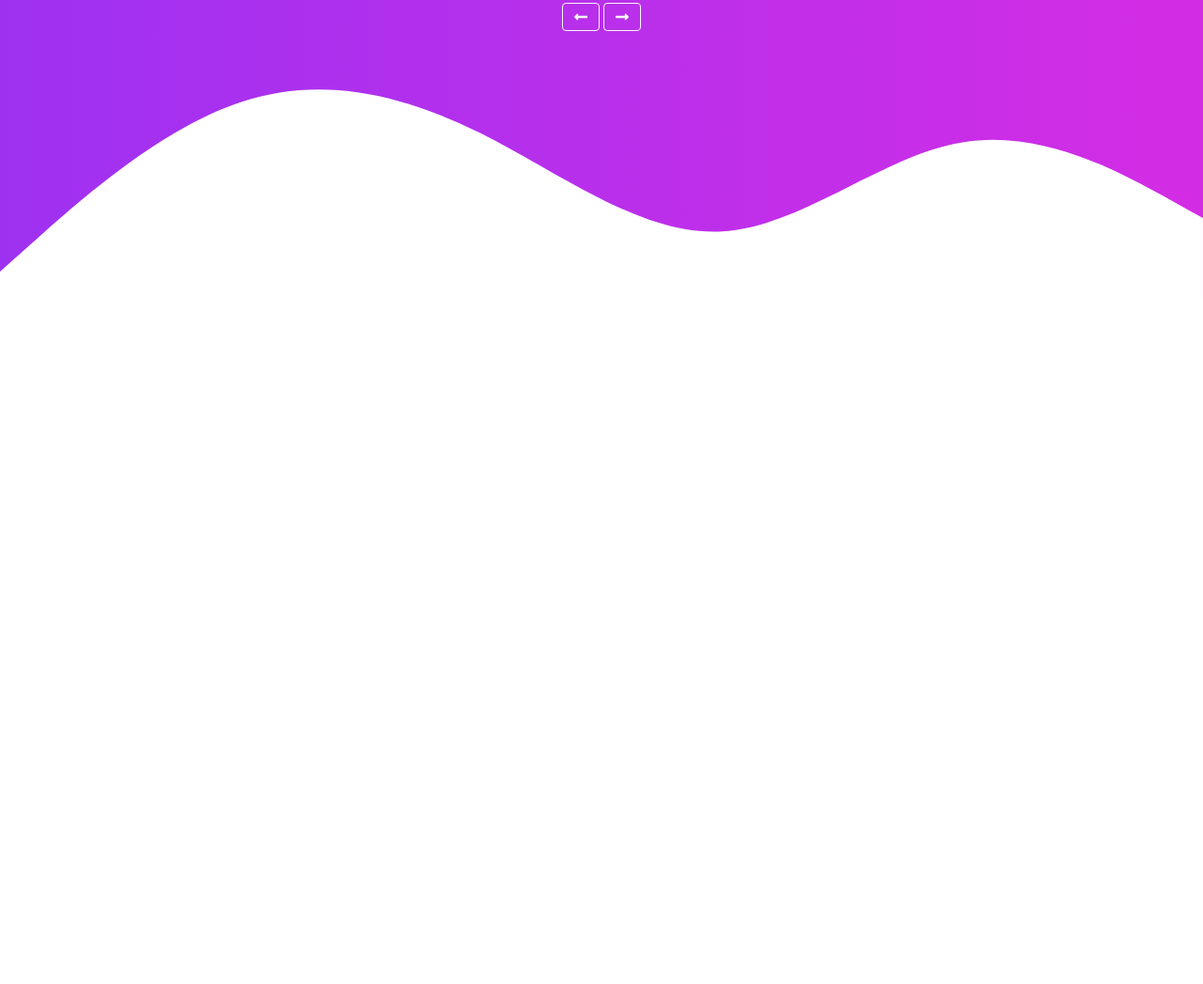
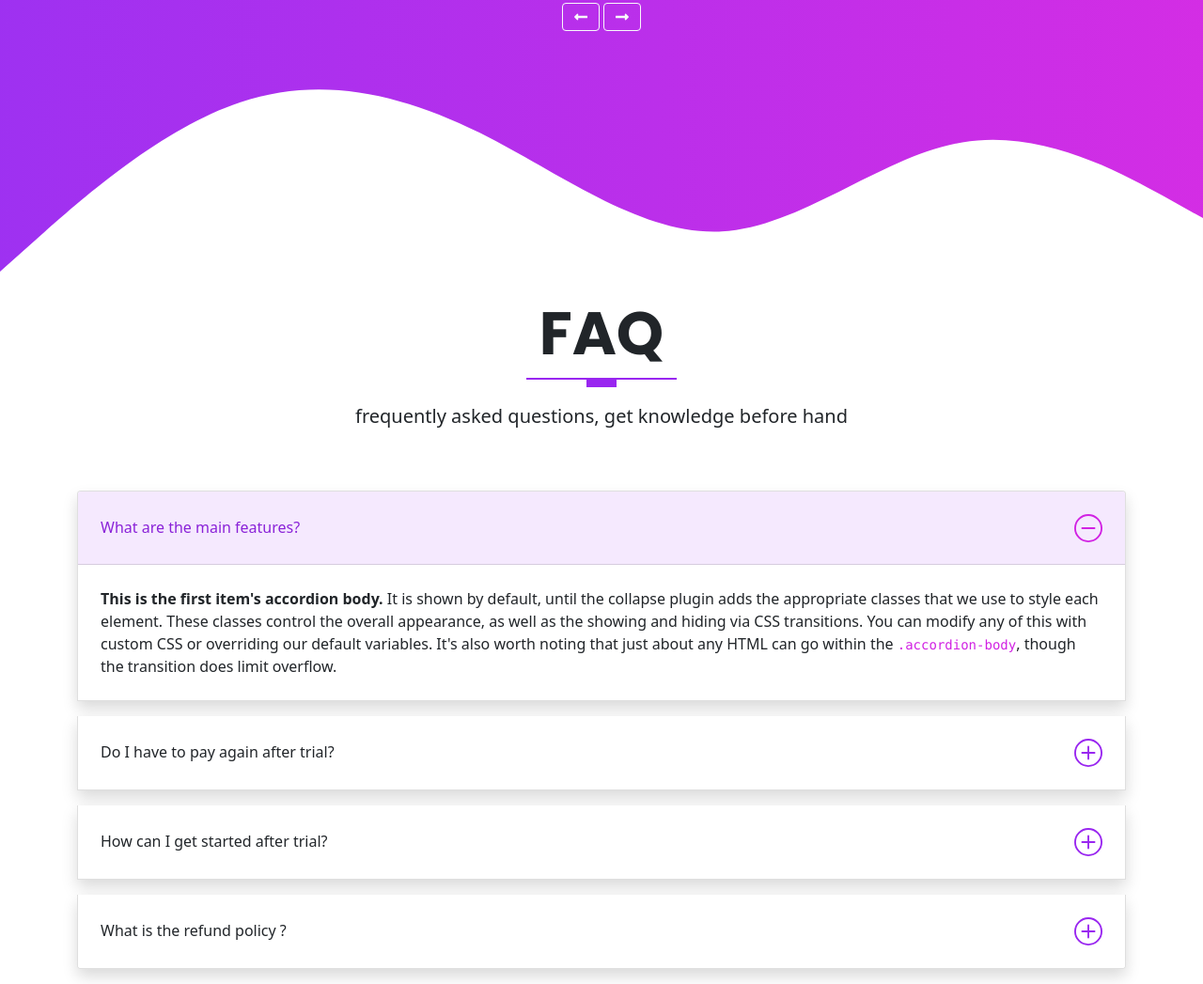
Before and after one commit to carlos-edhr/portfolio-bootstrap-sass, a website: page index.html in a window 1280 px wide. Shown: the part 4058-5105 px from the top of the page at 94% size. Before the commit the page ends 4375 px from the top, so only its background shows below. Drawn offline with Linux system fonts and the light colour scheme.

Commit message:
FAQ section completed

```diff
--- a/index.html
+++ b/index.html
@@ -364,17 +364,11 @@
                 <p class="fw-light">CEO & Founder</p>
               </div>
             </div>
-
-
-
-
           </div>
         <div class="text-center">
           <button class="btn btn-outline-light fas fa-long-arrow-alt-left" type="button" data-bs-target="#carouselExampleCaptions" data-bs-slide="prev">
-
           </button>
           <button class="btn btn-outline-light fas fa-long-arrow-alt-right" type="button" data-bs-target="#carouselExampleCaptions" data-bs-slide="next">
-
           </button>
         </div>
         </div>
@@ -382,6 +376,77 @@
       <svg xmlns="http://www.w3.org/2000/svg" viewBox="0 0 1440 320"><path fill="#fff" fill-opacity="1" d="M0,288L48,245.3C96,203,192,117,288,85.3C384,53,480,75,576,122.7C672,171,768,245,864,240C960,235,1056,149,1152,133.3C1248,117,1344,171,1392,197.3L1440,224L1440,320L1392,320C1344,320,1248,320,1152,320C1056,320,960,320,864,320C768,320,672,320,576,320C480,320,384,320,288,320C192,320,96,320,48,320L0,320Z" data-darkreader-inline-fill="" style="--darkreader-inline-fill:#007acc;"></path></svg>
     </section>
 
+    <!-- FAQ SECTION  -->
+     <section id="faq" class="faq">
+       <div class="container">
+         <div class="row text-center">
+           <h1 class="display-3 fw-bold text-uppercase">faq</h1>
+           <div class="heading-line"></div>
+           <p class="lead">frequently asked questions, get knowledge before hand </p>
+         </div>
+         <!-- Accordion content -->
+         <div class="row mt-5">
+           <div class="col-md-12">
+            <div class="accordion" id="accordionExample">
+              <!-- Accordion item 1 -->
+              <div class="accordion-item shadow mb-3">
+                <h2 class="accordion-header" id="headingOne">
+                  <button class="accordion-button" type="button" data-bs-toggle="collapse" data-bs-target="#collapseOne" aria-expanded="true" aria-controls="collapseOne">
+                    What are the main features?
+                  </button>
+                </h2>
+                <div id="collapseOne" class="accordion-collapse collapse show" aria-labelledby="headingOne" data-bs-parent="#accordionExample">
+                  <div class="accordion-body">
+                    <strong>This is the first item's accordion body.</strong> It is shown by default, until the collapse plugin adds the appropriate classes that we use to style each element. These classes control the overall appearance, as well as the showing and hiding via CSS transitions. You can modify any of this with custom CSS or overriding our default variables. It's also worth noting that just about any HTML can go within the <code>.accordion-body</code>, though the transition does limit overflow.
+                  </div>
+                </div>
+              </div>
+               <!-- Accordion item 2 -->
+              <div class="accordion-item shadow mb-3">
+                <h2 class="accordion-header" id="headingTwo">
+                  <button class="accordion-button collapsed" type="button" data-bs-toggle="collapse" data-bs-target="#collapseTwo" aria-expanded="false" aria-controls="collapseTwo">
+                    Do I have to pay again after trial?
+                  </button>
+                </h2>
+                <div id="collapseTwo" class="accordion-collapse collapse" aria-labelledby="headingTwo" data-bs-parent="#accordionExample">
+                  <div class="accordion-body">
+                    <strong>This is the second item's accordion body.</strong> It is hidden by default, until the collapse plugin adds the appropriate classes that we use to style each element. These classes control the overall appearance, as well as the showing and hiding via CSS transitions. You can modify any of this with custom CSS or overriding our default variables. It's also worth noting that just about any HTML can go within the <code>.accordion-body</code>, though the transition does limit overflow.
+                  </div>
+                </div>
+              </div>
+               <!-- Accordion item 3 -->
+              <div class="accordion-item shadow mb-3">
+                <h2 class="accordion-header" id="headingThree">
+                  <button class="accordion-button collapsed" type="button" data-bs-toggle="collapse" data-bs-target="#collapseThree" aria-expanded="false" aria-controls="collapseThree">
+                    How can I get started after trial?
+                  </button>
+                </h2>
+                <div id="collapseThree" class="accordion-collapse collapse" aria-labelledby="headingThree" data-bs-parent="#accordionExample">
+                  <div class="accordion-body">
+                    <strong>This is the third item's accordion body.</strong> It is hidden by default, until the collapse plugin adds the appropriate classes that we use to style each element. These classes control the overall appearance, as well as the showing and hiding via CSS transitions. You can modify any of this with custom CSS or overriding our default variables. It's also worth noting that just about any HTML can go within the <code>.accordion-body</code>, though the transition does limit overflow.
+                  </div>
+                </div>
+              </div>
+               <!-- Accordion item 4 -->
+              <div class="accordion-item shadow mb-3">
+                <h2 class="accordion-header" id="headingFour">
+                  <button class="accordion-button collapsed" type="button" data-bs-toggle="collapse" data-bs-target="#collapsefour" aria-expanded="false" aria-controls="collapseFour">
+                    What is the refund policy ?
+                  </button>
+                </h2>
+                <div id="collapseFour" class="accordion-collapse collapse" aria-labelledby="headingFour" data-bs-parent="#accordionExample">
+                  <div class="accordion-body">
+                    <strong>This is the third item's accordion body.</strong> It is hidden by default, until the collapse plugin adds the appropriate classes that we use to style each element. These classes control the overall appearance, as well as the showing and hiding via CSS transitions. You can modify any of this with custom CSS or overriding our default variables. It's also worth noting that just about any HTML can go within the <code>.accordion-body</code>, though the transition does limit overflow.
+                  </div>
+                </div>
+              </div>
+            </div>
+
+
+           </div>
+         </div>
+       </div>
+     </section>
 
       <script src="/assets/vendors/js/glightbox.min.js"></script>
       <script type="text/javascript">
--- a/scss/_custom.scss
+++ b/scss/_custom.scss
@@ -23,6 +23,8 @@ $primary:       $purple-dark ;
 $secondary:     $pink ;
 
 //ACCORDION OVERRIDES
+$accordion-padding-y:                     1.5rem ;
+$accordion-padding-x:                     1.5rem;
 $accordion-icon-color:                    $primary;
 $accordion-icon-active-color:             $secondary;
 
```
Also changed, not shown: assets/css/style.css, 1 other file.
